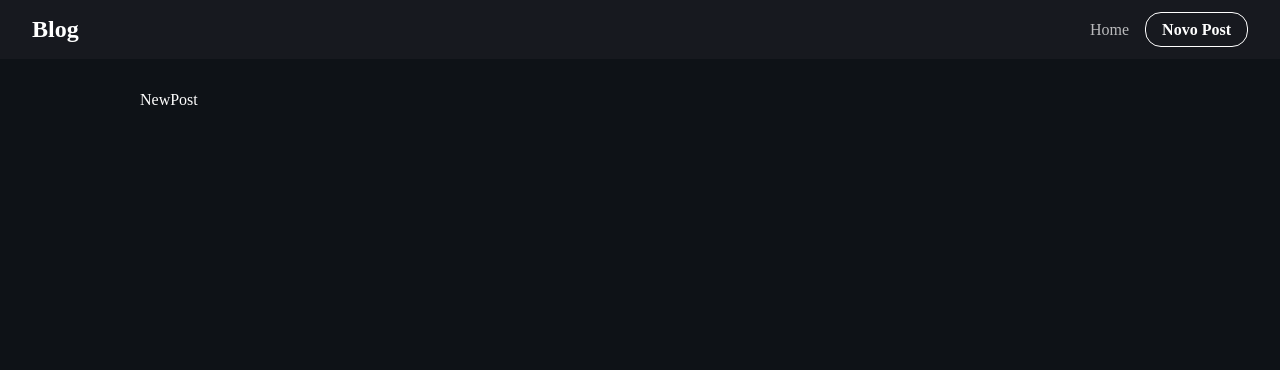
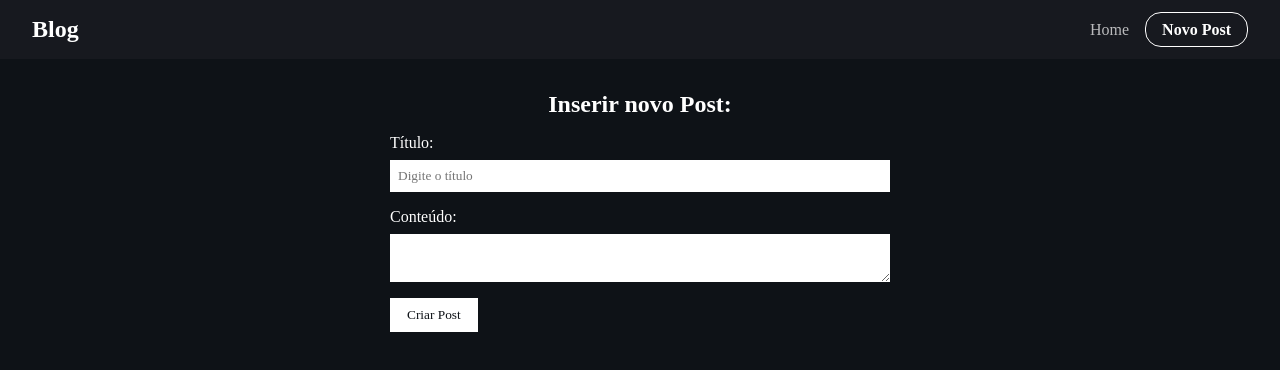
Before and after one commit to fractalxg/react-vite-axios, a React (Vite) app: page /new in a window 1280 px wide. Shown: the top 370 px of the page. Built offline with nearby package versions, Linux system fonts and the light colour scheme; a web font is replaced by a local one.

Commit message:
estilização da página NewPost

```diff
--- /dev/null
+++ b/src/axios/config.js
@@ -0,0 +1,10 @@
+import axios from "axios"
+
+const blogFetch = axios.create({
+    baseURL: "https://jsonplaceholder.typicode.com",
+    headers: {
+        "Content-Type": "application/json",
+    }
+})
+
+export default blogFetch
--- a/src/routes/Home.jsx
+++ b/src/routes/Home.jsx
@@ -1,5 +1,5 @@
 
-import axios from 'axios'
+import blogFetch from '../axios/config'
 import { useState, useEffect } from "react"
 import { Link } from "react-router-dom"
 
@@ -12,8 +12,7 @@
     const getPosts = async () => {
 
         try {
-            const response = await axios.get(
-                "https://jsonplaceholder.typicode.com/posts")
+            const response = await blogFetch.get("/posts")
 
             const data = response.data
             setPosts(data)
--- /dev/null
+++ b/src/routes/NewPost.css
@@ -0,0 +1,26 @@
+.new-post h2 {
+    text-align: center;
+    margin-bottom: 1rem;
+}
+
+form {
+    max-width: 500px;
+    width: 100%;
+    margin: 0 auto;
+}
+
+.form-control {
+    display: flex;
+    flex-direction: column;
+    margin-bottom: 1rem;
+}
+
+.form-control label {
+    margin-bottom: 0.5rem;
+}
+
+.form-control input,
+.form-control textarea {
+    padding: .5rem;
+    border: none;
+}
--- a/src/routes/NewPost.jsx
+++ b/src/routes/NewPost.jsx
@@ -1,9 +1,35 @@
-import React from 'react'
+import "./NewPost.css"
 
 const NewPost = () => {
-  return (
-    <div>NewPost</div>
-  )
+  return <div className="new-post">
+    <h2>Inserir novo Post:</h2>
+    <form>
+        <div className="form-control">
+            <label htmlFor="title">Título:</label>
+            <input
+            type="text"
+            name="title"
+            id="title"
+            placeholder="Digite o título"
+            />
+        </div>
+
+        <div className="form-control">
+            <label htmlFor="body">Conteúdo:</label>
+            <textarea
+            name="body"
+            id="body"
+            plaaceholder="Digite o conteúdo"
+            ></textarea>
+        </div>
+
+            <input
+            type="submit"
+            value="Criar Post"
+            className="btn"
+            />
+    </form>
+  </div>
 }
 
 export default NewPost
```
